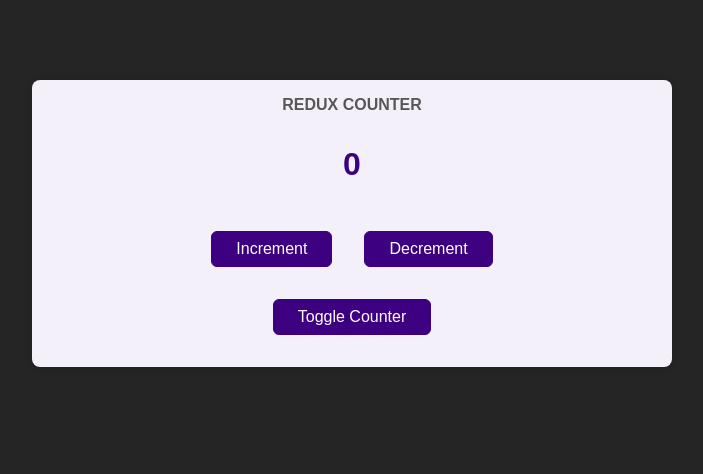
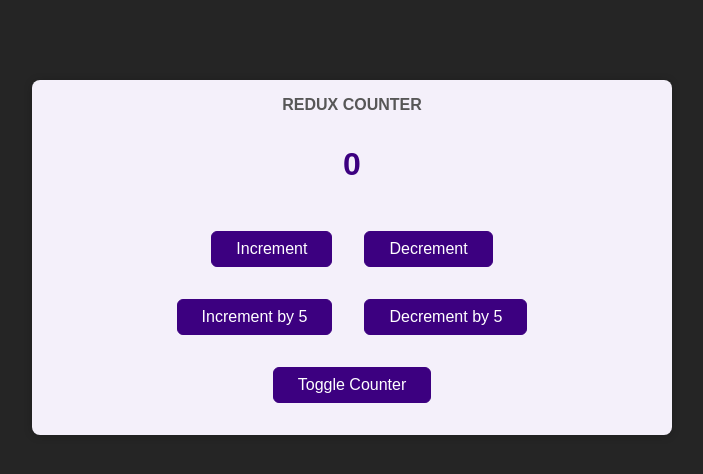
Before and after one commit to godseye1310/01-starting-project, a React (Create React App) app: page / in a window 1280 px wide. Shown: the top 474 px of the page, without its empty margins (288-991 px from the left). Built offline with nearby package versions, Linux system fonts and the light colour scheme.

Commit message:
dispatch for inc & dec by 5

```diff
--- a/src/components/Counter.js
+++ b/src/components/Counter.js
@@ -18,6 +18,14 @@ const Counter = () => {
 		dispatch({ type: "decrement" });
 	};
 
+	const increment5Handler = () => {
+		dispatch({ type: "INCREMENTBY5" });
+	};
+
+	const decrement5Handler = () => {
+		dispatch({ type: "DECREMENTBY5" });
+	};
+
 	return (
 		<main className={classes.counter}>
 			<h1>Redux Counter</h1>
@@ -26,6 +34,10 @@ const Counter = () => {
 				<button onClick={incrementHandler}>Increment</button>
 				<button onClick={decrementHandler}>Decrement</button>
 			</div>
+			<div>
+				<button onClick={increment5Handler}>Increment by 5</button>
+				<button onClick={decrement5Handler}>Decrement by 5</button>
+			</div>
 			<button onClick={toggleCounterHandler}>Toggle Counter</button>
 		</main>
 	);
--- a/src/store/index.js
+++ b/src/store/index.js
@@ -7,6 +7,16 @@ const counterReducer = (state = { counter: 0 }, action) => {
 
 	if (action.type === "decrement") {
 		return { counter: state.counter - 1 };
+	}
+	if (action.type === "INCREMENTBY5") {
+		return {
+			counter: state.counter + 5,
+		};
+	}
+	if (action.type === "DECREMENTBY5") {
+		return {
+			counter: state.counter - 5,
+		};
 	}
 
 	return state;
```
